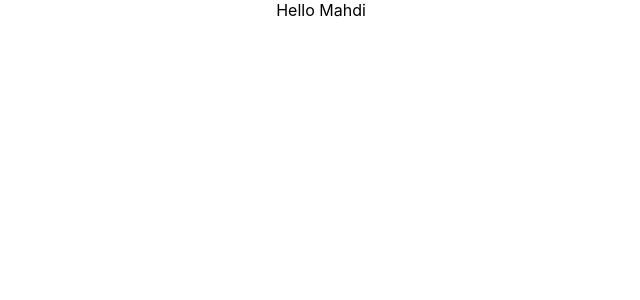
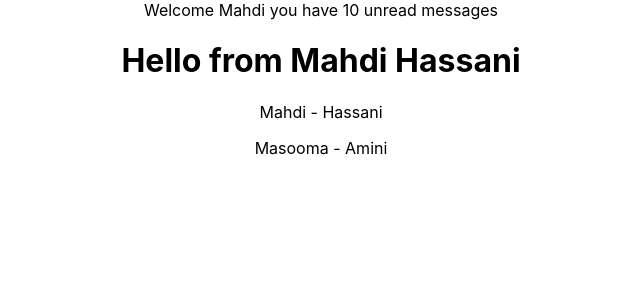
Before and after one commit to mahdihassani12/React-typescript, a React (Create React App) app: page / in a window 1280 px wide. Shown: the top 300 px of the page, without its empty margins (319-959 px from the left). Built offline with nearby package versions, Linux system fonts and the light colour scheme; the HTML template or start-up script is replaced by a standard one.

Commit message:
basic typescript types

```diff
--- a/src/App.tsx
+++ b/src/App.tsx
@@ -1,10 +1,30 @@
 import './App.css';
 import { Greet } from './components/Greet';
+import { Person } from './components/Person';
+import { PersonList } from './components/PersonList'
+function App() {
 
-function App() {
+  const personName = {
+    name:"Mahdi",
+    lastName: "Hassani"
+  }
+
+  const nameLists = [
+    {
+      first: "Mahdi",
+      last: "Hassani"
+    },
+    {
+      first: "Masooma",
+      last: "Amini"
+    }
+  ];
+
   return (
     <div className="App">
-      <Greet name="Mahdi" />
+      <Greet name="Mahdi" messageCount={10} isLoggedIn={true} />
+      <Person name={personName} />
+      <PersonList names={nameLists} />
     </div>
   );
 }
--- a/src/components/Greet.tsx
+++ b/src/components/Greet.tsx
@@ -1,11 +1,18 @@
 type Props = {
-    name: string
+    name: string,
+    messageCount: number,
+    isLoggedIn: boolean
 }
 
 export const Greet = (props: Props) => {
     return (
         <div>
-            Hello { props.name }
+            {
+                props.isLoggedIn ?
+                `Welcome ${ props.name } you have ${ props.messageCount } unread messages `
+                :
+                `Welcome guest`
+            }
         </div>
     )
 }
--- /dev/null
+++ b/src/components/Person.tsx
@@ -0,0 +1,11 @@
+type nameProps = {
+    name:{
+        name: string,
+        lastName: string
+    }
+}
+export const Person = (props: nameProps) => {
+    return (
+        <h1>Hello from { props.name.name } { props.name.lastName } </h1>
+    )
+}
--- /dev/null
+++ b/src/components/PersonList.tsx
@@ -0,0 +1,19 @@
+type namesProps = {
+    names:{
+        first: string,
+        last: string
+    }[]
+}
+export const PersonList = (props: namesProps) => {
+    return (
+       <div>
+        {
+            props.names.map((name) => {
+                return (
+                    <p> {name.first} - {name.last} </p>
+                )
+            })
+        }
+       </div>
+    )
+}
```
